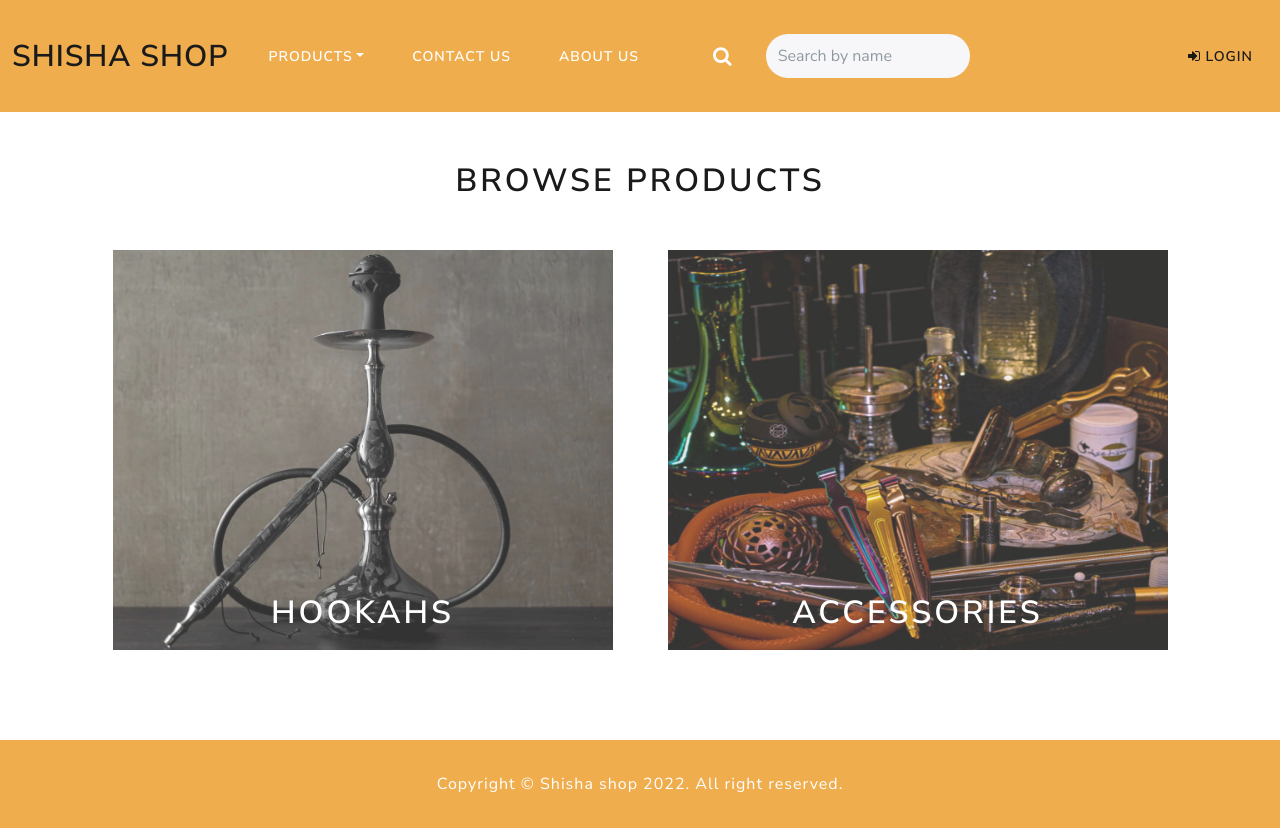
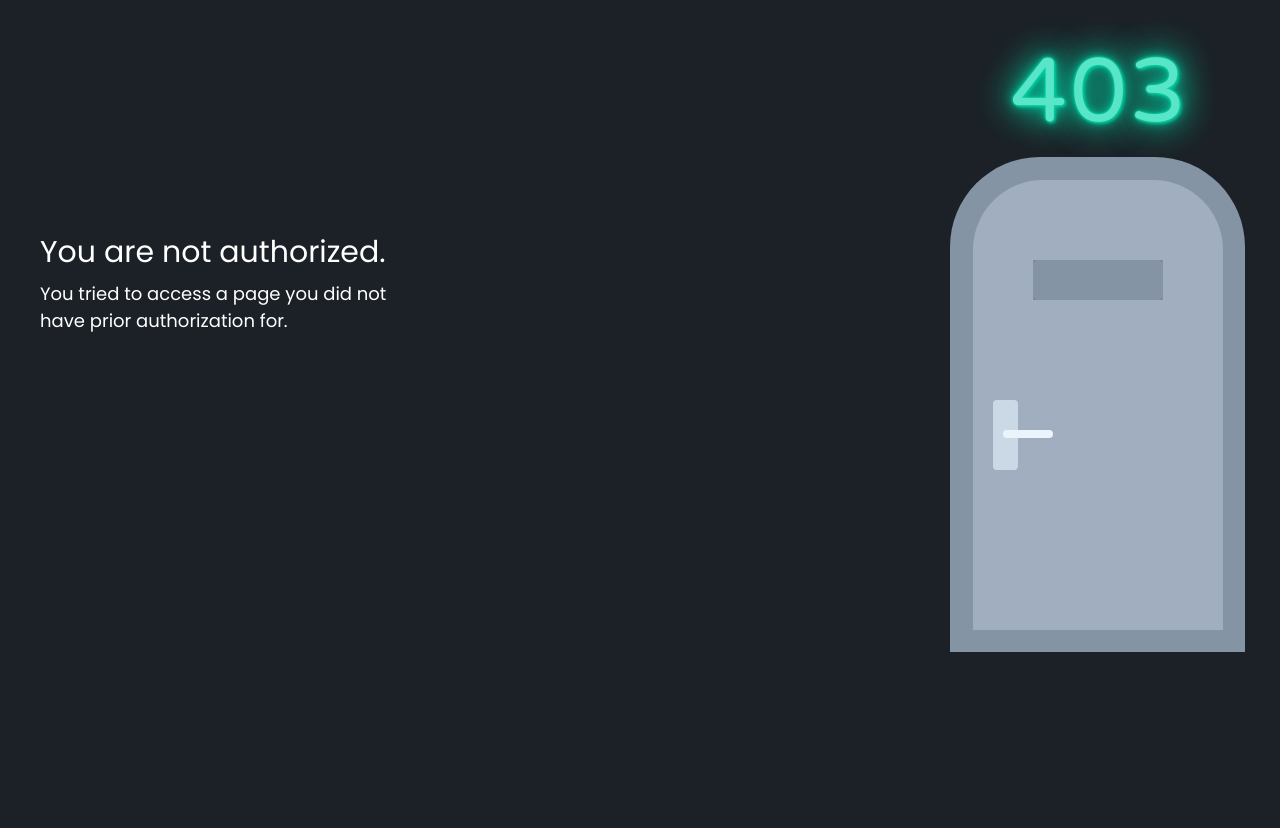
Before and after one commit to phgthanhng/SYSDEV-project, a PHP site: page /Sysdev-project/app/views/Admin/accessDenied.php in a window 1280 px wide. After the commit the page ends 652 px from the top, so only its background shows below. Run offline with PHP 8.4, Linux system fonts and the light colour scheme; some web fonts are replaced.

Commit message:
Added code(update image, access denied view, login message, documentation, cleaning)

```diff
--- a/app/config/config.php
+++ b/app/config/config.php
@@ -10,4 +10,4 @@
   define('DB_HOST', 'localhost');
   define('DB_USER', 'root');
   define('DB_PASS', '');
-  define('DB_NAME', 'shishadb');
+  define('DB_NAME', 'shisha_db');
--- /dev/null
+++ b/app/views/Admin/accessDenied.php
@@ -0,0 +1,212 @@
+<head><link href="https://fonts.googleapis.com/css?family=Varela+Round" rel="stylesheet">
+<link href="https://fonts.googleapis.com/css?family=Poppins" rel="stylesheet">
+</head>
+
+<style>
+body{
+  background-color: #1C2127;
+}
+.container{
+  position: absolute;
+  right: 30px;
+}
+.message{
+  font-family: 'Poppins', sans-serif;
+  font-size: 30px;
+  color: white;
+  font-weight: 500;
+  position: absolute;
+  top: 230px;
+  left: 40px;
+}
+.message2{
+  font-family: 'Poppins', sans-serif;
+  font-size: 18px;
+  color: white;
+  font-weight: 300;
+  width: 360px;
+  position: absolute;
+  top: 280px;
+  left: 40px;
+}
+
+.neon{
+  text-align: center;
+  width: 300px;
+  margin-top: 30px;
+  margin-bottom: 10px;
+  font-family: 'Varela Round', sans-serif;
+  font-size: 90px;
+  color: #5BE0B3;
+  letter-spacing: 3px;
+  text-shadow: 0 0 5px #6EECC1;
+  animation: flux 2s linear infinite;
+
+}
+.trash{
+  width: 170px;
+  height: 220px;
+  background-color: #585F67;
+  top: 300px;
+}
+.can{
+  width: 190px;
+  height: 30px;
+  background-color: #6B737C;
+  border-radius: 15px 15px 0 0;
+}
+.door-frame {
+  height: 495px;
+  width: 295px;
+  border-radius: 90px 90px 0 0;
+  background-color: #8594A5;
+  display: flex;
+  justify-content: center;
+  align-items: center;
+}
+
+.door{
+  height: 450px;
+  width: 250px;
+  border-radius: 70px 70px 0 0;
+  background-color: #A0AEC0;
+}
+
+.eye{
+  top: 15px;
+  left: 25px;
+  height: 5px;
+  width: 15px;
+  border-radius: 50%;
+  background-color: white;
+  animation: eye 7s ease-in-out infinite;
+  position: absolute;
+ }
+.eye2{
+  left: 65px;
+}
+
+.window{
+  height: 40px;
+  width: 130px;
+  background-color: #1C2127;
+  border-radius: 3px;
+  margin: 80px auto;
+  position: relative;
+}
+
+.leaf{
+  height: 40px;
+  width: 130px;
+  background-color: #8594A5;
+  border-radius: 3px;
+  margin: 80px auto;
+  animation: leaf 7s infinite;
+  transform-origin: right;
+}
+
+.handle {
+  height: 8px;
+  width: 50px;
+  border-radius: 4px;
+  background-color: #EBF3FC;
+  position: absolute;
+  margin-top: 250px;
+  margin-left: 30px;
+}
+
+.rectangle {
+  height: 70px;
+  width: 25px;
+  background-color: #CBD8E6;
+  border-radius: 4px;
+  position: absolute;
+  margin-top: 220px;
+  margin-left: 20px;
+}
+
+@keyframes leaf {
+  0% {
+    transform: scaleX(1);
+  }
+  5% {
+    transform: scaleX(0.2);
+  }
+  70%{
+    transform: scaleX(0.2);
+  }
+  75%{
+    transform: scaleX(1);
+  }
+  100% {
+    transform: scaleX(1);
+  }
+}
+
+@keyframes eye {
+  0% {
+    opacity: 0;
+    transform: translateX(0)
+  }
+  5% {
+    opacity: 0;
+  }
+  15%{
+    opacity: 1;
+    transform: translateX(0)
+  }
+  20% {
+    transform: translateX(15px)
+  }
+  35%{
+    transform: translateX(15px)
+  }
+  40%{
+    transform: translateX(-15px)
+  }
+  60%{
+    transform: translateX(-15px)
+  }
+  65% {
+    transform: translateX(0)
+  }
+}
+
+@keyframes flux {
+  0%,
+  100% {
+    text-shadow: 0 0 5px #00FFC6, 0 0 15px #00FFC6, 0 0 50px #00FFC6, 0 0 50px #00FFC6, 0 0 2px #B9FFE8, 2px 2px 3px #12E29C;
+    color: #4BFFEF;
+  }
+  50% {
+    text-shadow: 0 0 3px #00B58D, 0 0 7px #00B58D, 0 0 25px #00B58D, 0 0 25px #00B58D, 0 0 2px #00B58D, 2px 2px 3px #006A60;
+    color: #63D3AE;
+  }
+}
+
+</style>
+<body>
+  <div class="message">You are not authorized.
+  </div>
+  <div class="message2">You tried to access a page you did not have prior authorization for.</div>
+  <div class="container">
+    <div class="neon">403</div>
+    <div class="door-frame">
+      <div class="door">
+        <div class="rectangle">
+      </div>
+        <div class="handle">
+          </div>
+        <div class="window">
+          <div class="eye">
+          </div>
+          <div class="eye eye2">
+          </div>
+          <div class="leaf">
+          </div>
+        </div>
+      </div>
+    </div>
+  </div>
+</body>
+</html>
--- a/app/views/Admin/editAccessory.php
+++ b/app/views/Admin/editAccessory.php
@@ -25,7 +25,7 @@
                 <label class="form-label" style="margin-top: 10px">Brand:</label>
                 <input class="form-control form-control" type="text" required="" name="brand" value="<?php echo $data['accessory']->brand ?>"/>
                 <label class="form-label" style="margin-top: 10px" >Image:</label>
-                <input class="form-control form-control" type="file" required="" minlength="6" name="image" value=""/>
+                <input class="form-control form-control" type="file" minlength="6" name="image" value=""/>
             </div>
             <div class="submit-row" style="margin-bottom: 8px; padding-top: 0px">
                 <button class="btn btn-primary d-block box-shadow w-100" name="submit" id="submit-id-submit" type="submit"
--- a/app/views/Admin/editHookah.php
+++ b/app/views/Admin/editHookah.php
@@ -28,7 +28,7 @@
             <label class="form-label" style="margin-top: 10px">Brand:</label>
             <input class="form-control form-control" type="text" required="" name="brand" value="<?php echo $data['hookah']->brand ?>"/>
             <label class="form-label" style="margin-top: 10px">Image:</label>
-            <input class="form-control form-control" type="file" required="" minlength="6" name="image"/>
+            <input class="form-control form-control" type="file" minlength="6" name="image"/>
         </div>
             <div class="submit-row" style="margin-bottom: 8px; padding-top: 0px">
                 <button class="btn btn-primary d-block box-shadow w-100" name="submit" id="submit-id-submit" type="submit"
```
Also changed, not shown: app/controllers/Admin.php (+41 -35 lines), app/models/productModel.php (+66 -155 lines), app/views/Admin/Login.php (+11 -6 lines), public/img/626de8cb08b54.jpg (added), public/img/626de8dee3d2c.jpg (added), public/js/hookah.js (line endings or trailing spaces).
